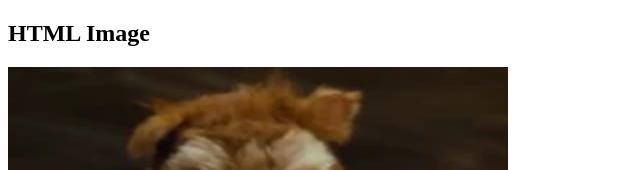
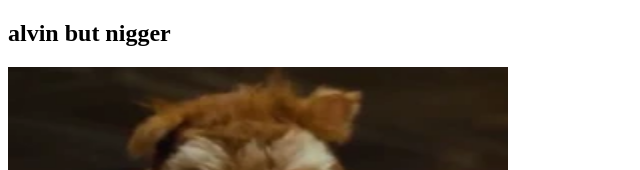
Before and after one commit to evil-nsapple/alvin, a plain HTML site: page index.html in a window 1280 px wide. Shown: the top 170 px of the page, 0-640 px from the left. Drawn offline with Linux system fonts and the light colour scheme.

Commit message:
Update index.html

```diff
--- a/index.html
+++ b/index.html
@@ -2,7 +2,7 @@
 <html>
 <body>
 
-<h2>HTML Image</h2>
+<h2>alvin but nigger</h2>
 <img src="Evil_Alvin.webp" alt="Trulli" width="500" height="333">
 
 </body>
```
